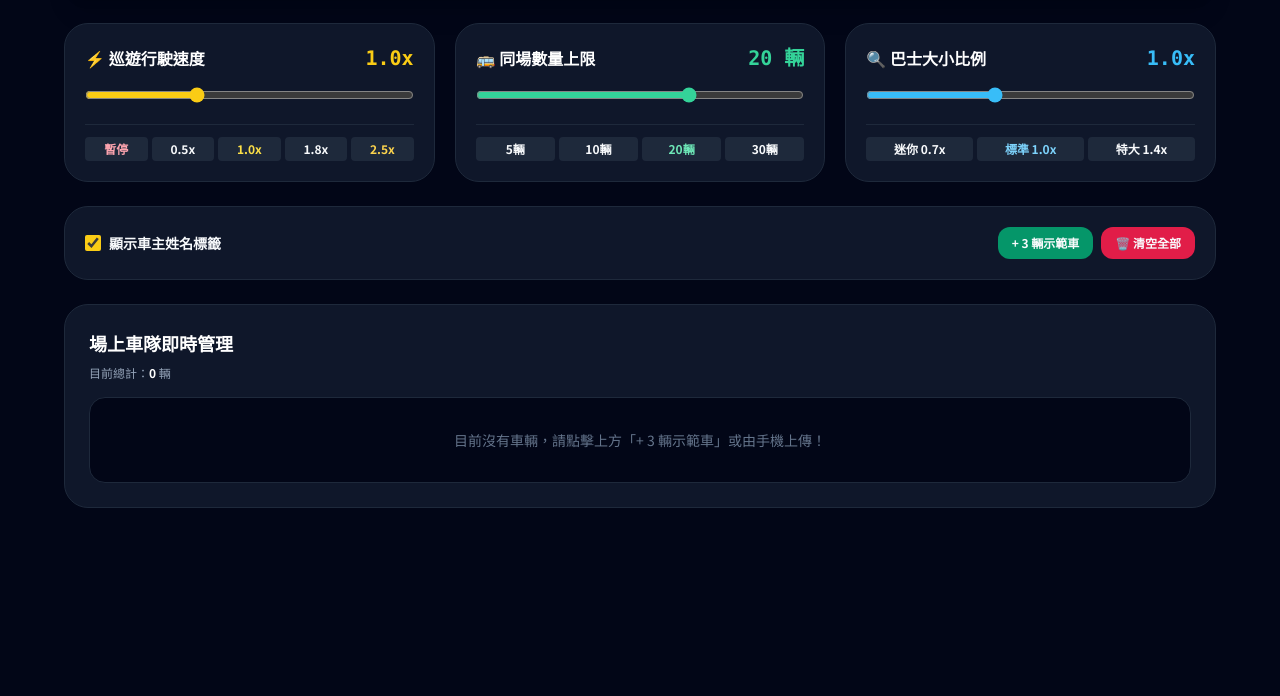
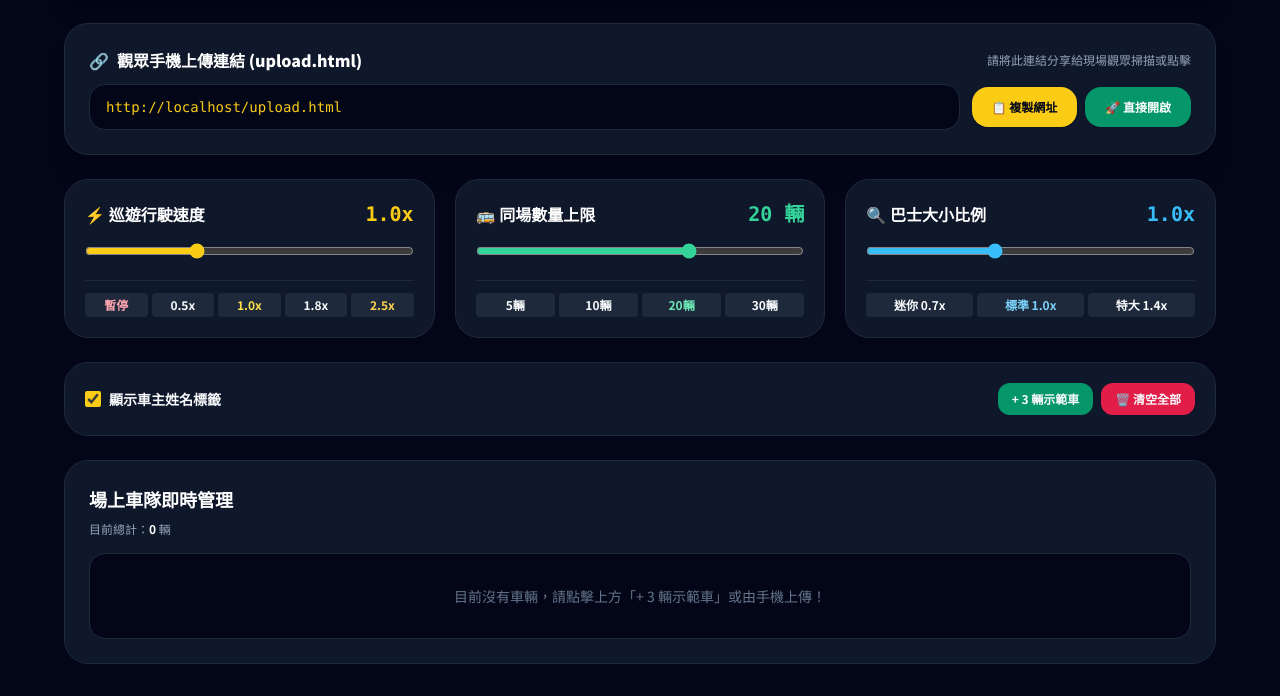
Before and after one commit to edeccedu/yellowbus, a plain HTML site: page index.html in a window 1280 px wide. Shown: the part 139-835 px from the top of the page. Before the commit the page ends 800 px from the top, so only its background shows below. Drawn offline with nearby package versions, Linux system fonts and the light colour scheme.

Commit message:
Update index.html

```diff
--- a/index.html
+++ b/index.html
@@ -31,11 +31,35 @@
             <a href="index.html" target="_blank" class="px-4 py-2.5 rounded-2xl bg-indigo-600 hover:bg-indigo-500 text-white text-xs font-bold transition flex items-center gap-1.5">
                 <span>🖥️</span> 開啟大銀幕巡遊頁
             </a>
+            <a href="upload.html" target="_blank" class="px-4 py-2.5 rounded-2xl bg-emerald-600 hover:bg-emerald-500 text-white text-xs font-bold transition flex items-center gap-1.5">
+                <span>📱</span> 開啟觀眾上傳頁
+            </a>
         </div>
     </header>
 
     <!-- 控制面板主體 -->
     <main class="max-w-6xl w-full mx-auto space-y-6">
+        <!-- 觀眾上傳連結專用區塊 -->
+        <div class="bg-slate-900 border border-slate-800 rounded-3xl p-6 shadow-xl">
+            <div class="flex items-center justify-between mb-3">
+                <h3 class="font-display text-base text-white flex items-center gap-2">
+                    <span>🔗</span> 觀眾手機上傳連結 (upload.html)
+                </h3>
+                <span class="text-xs text-slate-400">請將此連結分享給現場觀眾掃描或點擊</span>
+            </div>
+            <div class="flex flex-wrap sm:flex-nowrap items-center gap-3">
+                <input id="uploadUrlInput" type="text" readonly class="flex-1 bg-slate-950 border border-slate-800 rounded-2xl px-4 py-3 text-sm text-yellow-400 font-mono select-all" value="">
+                <div class="flex gap-2 w-full sm:w-auto">
+                    <button onclick="copyUploadUrl()" class="flex-1 sm:flex-initial px-5 py-3 rounded-2xl bg-yellow-400 hover:bg-yellow-300 text-slate-950 font-display text-xs font-bold transition shadow">
+                        📋 複製網址
+                    </button>
+                    <a id="openUploadBtn" href="upload.html" target="_blank" class="flex-1 sm:flex-initial px-5 py-3 rounded-2xl bg-emerald-600 hover:bg-emerald-500 text-white font-display text-xs font-bold transition text-center shadow">
+                        🚀 直接開啟
+                    </a>
+                </div>
+            </div>
+        </div>
+
         <!-- 核心三大參數 -->
         <div class="grid grid-cols-1 md:grid-cols-3 gap-5">
             <!-- 速度 -->
@@ -125,9 +149,27 @@
         let settings = { speedMultiplier: 1.0, maxVisibleCars: 20, carScale: 1.0, showLabels: true, showJoinBanner: true };
 
         window.addEventListener('DOMContentLoaded', () => {
+            // 動態產生完整的 upload.html 網址
+            const loc = window.location;
+            const uploadUrl = loc.protocol + '//' + loc.host + loc.pathname.replace(/\/[^/]*$/, '/') + 'upload.html';
+            document.getElementById('uploadUrlInput').value = uploadUrl;
+            document.getElementById('openUploadBtn').href = uploadUrl;
+
             loadAll();
             renderFleet();
         });
+
+        function copyUploadUrl() {
+            const input = document.getElementById('uploadUrlInput');
+            input.select();
+            input.setSelectionRange(0, 99999);
+            try {
+                document.execCommand('copy');
+                showFeedback('已成功複製觀眾上傳網址！', '📋');
+            } catch (e) {
+                showFeedback('複製失敗，請手動選取複製。', '⚠️');
+            }
+        }
 
         function updateSpeed(v) {
             settings.speedMultiplier = parseFloat(v);
```
